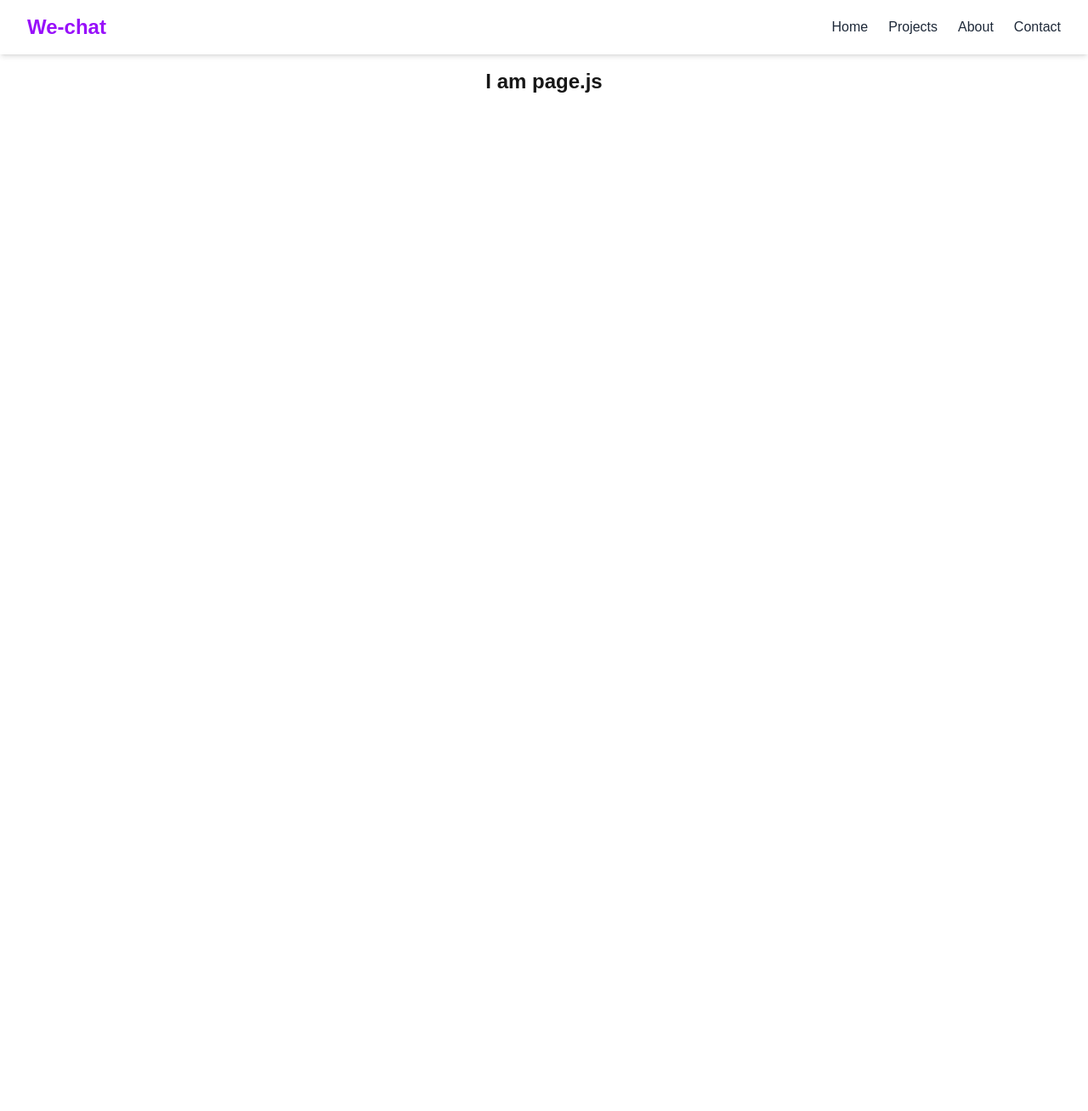
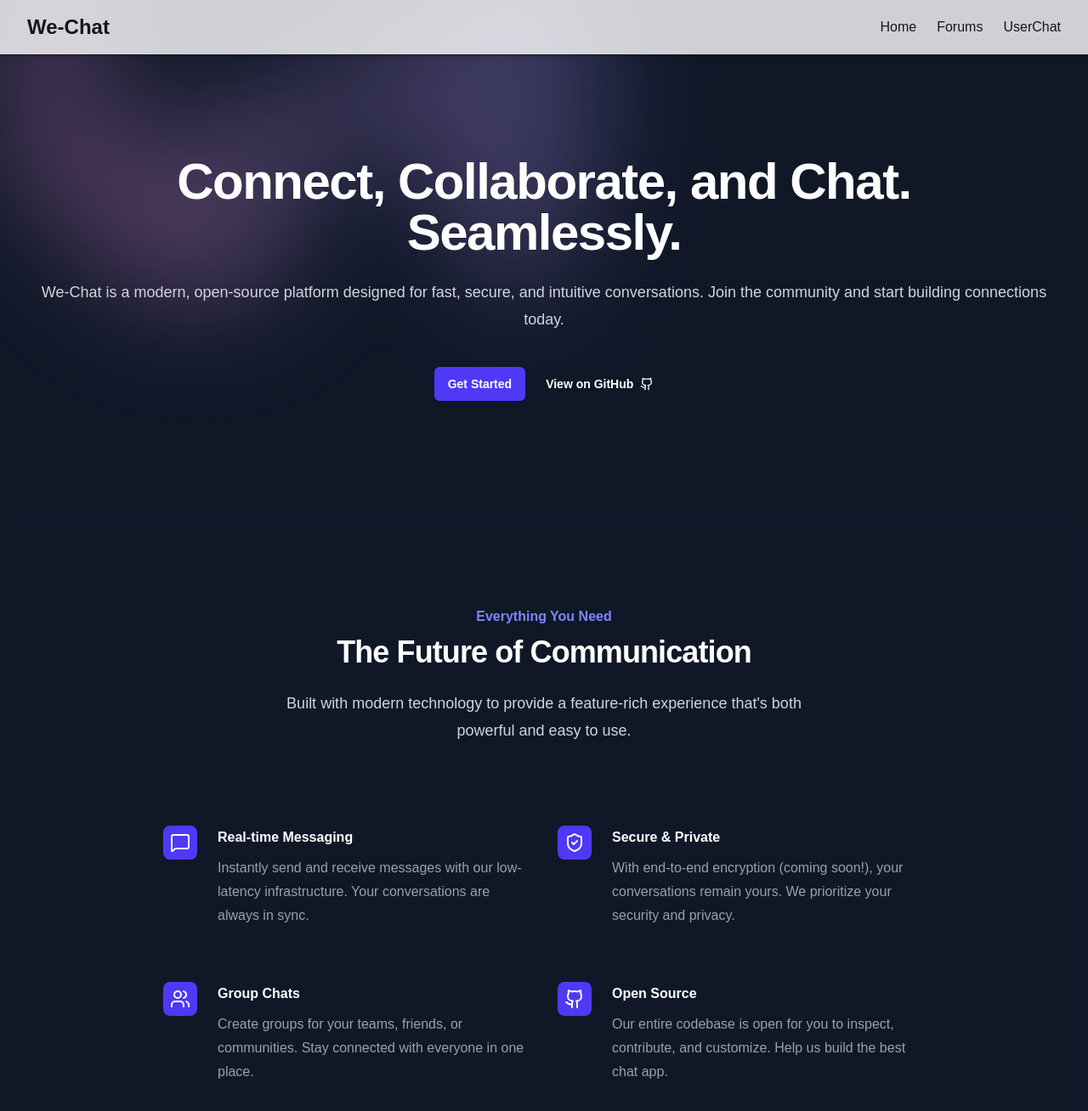
Before and after one commit to naman-0804/Chat-App, a Next.js app: page / in a window 1280 px wide. Shown: the top 1308 px of the page at 85% size. Before the commit the page ends 800 px from the top, so only its background shows below. Built offline with nearby package versions, Linux system fonts and the light colour scheme.

Commit message:
bulding the website and created the landing page

```diff
--- /dev/null
+++ b/app/chat/page.js
@@ -0,0 +1,9 @@
+import React from 'react'
+
+const chat = () => {
+  return (
+    <div>chat</div>
+  )
+}
+
+export default chat
--- /dev/null
+++ b/app/forums/page.js
@@ -0,0 +1,9 @@
+import React from 'react'
+
+const Forums = () => {
+  return (
+    <div>Forums</div>
+  )
+}
+
+export default Forums
--- a/app/page.js
+++ b/app/page.js
@@ -1,12 +1,133 @@
 // app/page.js
+import { MessageSquare, Users, Github, ShieldCheck } from 'lucide-react';
+
 export default function Home() {
   return (
-    <main className="text-center text-2xl font-bold mt-20">
-      I am page.js
-    </main>
+    // Main container with a dark theme and custom gradient background
+    <div className="min-h-screen bg-gray-900 text-white">
+      <main className="isolate">
+        {/* Hero Section */}
+        <div className="relative pt-14">
+          {/* Gradient background overlay */}
+          <div
+            className="absolute inset-x-0 -top-40 -z-10 transform-gpu overflow-hidden blur-3xl sm:-top-80"
+            aria-hidden="true"
+          >
+            <div
+              className="relative left-[calc(50%-11rem)] aspect-[1155/678] w-[36.125rem] -translate-x-1/2 rotate-[30deg] bg-gradient-to-tr from-[#ff80b5] to-[#9089fc] opacity-30 sm:left-[calc(50%-30rem)] sm:w-[72.1875rem]"
+              style={{
+                clipPath:
+                  'polygon(74.1% 44.1%, 100% 61.6%, 97.5% 26.9%, 85.5% 0.1%, 80.7% 2%, 72.5% 32.5%, 60.2% 62.4%, 52.4% 68.1%, 47.5% 58.3%, 45.2% 34.5%, 27.5% 76.7%, 0.1% 64.9%, 17.9% 100%, 27.6% 76.8%, 76.1% 97.7%, 74.1% 44.1%)',
+              }}
+            />
+          </div>
+
+          <div className="py-24 sm:py-32 animate-fade-in">
+            <div className="mx-auto max-w-7xl px-6 lg:px-8 text-center">
+              <h1 className="text-4xl font-bold tracking-tight text-white sm:text-6xl">
+                Connect, Collaborate, and Chat.
+                <span className="block">Seamlessly.</span>
+              </h1>
+              <p className="mt-6 text-lg leading-8 text-gray-300">
+                We-Chat is a modern, open-source platform designed for fast, secure, and intuitive conversations. Join the community and start building connections today.
+              </p>
+              <div className="mt-10 flex items-center justify-center gap-x-6">
+                <a
+                  href="/chat"
+                  className="rounded-md bg-indigo-600 px-4 py-2.5 text-sm font-semibold text-white shadow-sm hover:bg-indigo-500 focus-visible:outline focus-visible:outline-2 focus-visible:outline-offset-2 focus-visible:outline-indigo-600 transition-colors duration-300"
+                >
+                  Get Started
+                </a>
+                <a
+                  href="https://github.com/your-repo" // Link to your GitHub repo
+                  target="_blank"
+                  rel="noopener noreferrer"
+                  className="flex items-center gap-x-2 text-sm font-semibold leading-6 text-white hover:text-gray-300 transition-colors duration-300"
+                >
+                  View on GitHub <Github className="h-4 w-4" />
+                </a>
+              </div>
+            </div>
+          </div>
+        </div>
+
+        {/* Features Section */}
+        <section id="features" className="py-20 sm:py-28 bg-gray-900/50 backdrop-blur-sm">
+          <div className="mx-auto max-w-7xl px-6 lg:px-8">
+            <div className="mx-auto max-w-2xl lg:text-center">
+              <h2 className="text-base font-semibold leading-7 text-indigo-400">Everything You Need</h2>
+              <p className="mt-2 text-3xl font-bold tracking-tight text-white sm:text-4xl">
+                The Future of Communication
+              </p>
+              <p className="mt-6 text-lg leading-8 text-gray-300">
+                Built with modern technology to provide a feature-rich experience that's both powerful and easy to use.
+              </p>
+            </div>
+            <div className="mx-auto mt-16 max-w-2xl sm:mt-20 lg:mt-24 lg:max-w-4xl">
+              <dl className="grid max-w-xl grid-cols-1 gap-x-8 gap-y-10 lg:max-w-none lg:grid-cols-2 lg:gap-y-16">
+
+                {/* Feature 1 */}
+                <div className="relative pl-16">
+                  <dt className="text-base font-semibold leading-7 text-white">
+                    <div className="absolute left-0 top-0 flex h-10 w-10 items-center justify-center rounded-lg bg-indigo-600">
+                      <MessageSquare className="h-6 w-6 text-white" aria-hidden="true" />
+                    </div>
+                    Real-time Messaging
+                  </dt>
+                  <dd className="mt-2 text-base leading-7 text-gray-400">
+                    Instantly send and receive messages with our low-latency infrastructure. Your conversations are always in sync.
+                  </dd>
+                </div>
+
+                {/* Feature 2 */}
+                <div className="relative pl-16">
+                  <dt className="text-base font-semibold leading-7 text-white">
+                    <div className="absolute left-0 top-0 flex h-10 w-10 items-center justify-center rounded-lg bg-indigo-600">
+                      <ShieldCheck className="h-6 w-6 text-white" aria-hidden="true" />
+                    </div>
+                    Secure & Private
+                  </dt>
+                  <dd className="mt-2 text-base leading-7 text-gray-400">
+                    With end-to-end encryption (coming soon!), your conversations remain yours. We prioritize your security and privacy.
+                  </dd>
+                </div>
+
+                {/* Feature 3 */}
+                <div className="relative pl-16">
+                  <dt className="text-base font-semibold leading-7 text-white">
+                    <div className="absolute left-0 top-0 flex h-10 w-10 items-center justify-center rounded-lg bg-indigo-600">
+                      <Users className="h-6 w-6 text-white" aria-hidden="true" />
+                    </div>
+                    Group Chats
+                  </dt>
+                  <dd className="mt-2 text-base leading-7 text-gray-400">
+                    Create groups for your teams, friends, or communities. Stay connected with everyone in one place.
+                  </dd>
+                </div>
+
+                {/* Feature 4 */}
+                <div className="relative pl-16">
+                  <dt className="text-base font-semibold leading-7 text-white">
+                    <div className="absolute left-0 top-0 flex h-10 w-10 items-center justify-center rounded-lg bg-indigo-600">
+                      <Github className="h-6 w-6 text-white" aria-hidden="true" />
+                    </div>
+                    Open Source
+                  </dt>
+                  <dd className="mt-2 text-base leading-7 text-gray-400">
+                    Our entire codebase is open for you to inspect, contribute, and customize. Help us build the best chat app.
+                  </dd>
+                </div>
+              </dl>
+            </div>
+          </div>
+        </section>
+      </main>
+    </div>
   );
 }
+
+// Keep your metadata
 export const metadata = {
-  title: 'We-Chat',
-  description: 'An open sourced chatting application',
-}
+  title: 'We-Chat - Seamless & Open Source Chat',
+  description: 'We-Chat is a modern, open-sourced chatting application designed for fast, secure, and intuitive conversations.',
+};
--- a/components/navbar.js
+++ b/components/navbar.js
@@ -1,71 +1,42 @@
+// components/Navbar.js
+
 'use client';
-import React, { useState } from 'react';
+
 import Link from 'next/link';
-import { Menu, X } from 'lucide-react';
 import { UserButton } from '@clerk/nextjs';
 
 const Navbar = () => {
-  const [isOpen, setIsOpen] = useState(false);
-
-  const toggleMenu = () => setIsOpen(!isOpen);
-
   return (
-    <nav className="bg-white dark:bg-gray-900 shadow-md fixed top-0 w-full z-50">
+    // The main navigation bar container with styling
+    <nav className="bg-background/80 backdrop-blur-sm shadow-md fixed top-0 w-full z-50 border-b">
       <div className="max-w-7xl mx-auto px-4 sm:px-6 lg:px-8">
         <div className="flex items-center justify-between h-16">
-          {/* Logo */}
-          <div className="flex items-center">
-            <span className="text-2xl font-bold text-purple-600">We-chat</span>
+
+          {/* Logo Section */}
+          <div className="flex-shrink-0">
+            <Link href="/" className="text-2xl font-bold text-primary">
+              We-Chat
+            </Link>
           </div>
 
-          {/* Desktop Menu */}
-          <div className="hidden md:flex space-x-6">
-            <Link href="/" className="text-gray-800 dark:text-white hover:text-purple-600">
+          {/* Desktop Menu & User Section */}
+          <div className="flex items-center space-x-6">
+            <Link href="/" className="text-foreground hover:text-primary transition-colors duration-200">
               Home
             </Link>
-            <Link href="/projects" className="text-gray-800 dark:text-white hover:text-purple-600">
-              Projects
+            <Link href="/forums" className="text-foreground hover:text-primary transition-colors duration-200">
+              Forums
             </Link>
-            <Link href="/about" className="text-gray-800 dark:text-white hover:text-purple-600">
-              About
-            </Link>
-            <Link href="/contact" className="text-gray-800 dark:text-white hover:text-purple-600">
-              Contact
+            <Link href="/chat" className="text-foreground hover:text-primary transition-colors duration-200">
+              UserChat
             </Link>
 
-            <UserButton/>
-
+            {/* Clerk User Button for authentication */}
+            <UserButton afterSignOutUrl="/" />
           </div>
 
-          {/* Mobile Menu Toggle */}
-          <div className="md:hidden">
-            <button onClick={toggleMenu} className="text-gray-800 dark:text-white">
-              {isOpen ? <X size={24} /> : <Menu size={24} />}
-            </button>
-          </div>
         </div>
       </div>
-
-      {/* Mobile Menu */}
-      {isOpen && (
-        <div className="md:hidden bg-white dark:bg-gray-900 px-4 pb-4 space-y-2">
-          <Link href="/" className="block text-gray-800 dark:text-white hover:text-purple-600">
-            Home
-          </Link>
-          <Link href="/projects" className="block text-gray-800 dark:text-white hover:text-purple-600">
-            Projects
-          </Link>
-          <Link href="/about" className="block text-gray-800 dark:text-white hover:text-purple-600">
-            About
-          </Link>
-          <Link href="/contact" className="block text-gray-800 dark:text-white hover:text-purple-600">
-            Contact
-          </Link>
-
-          <UserButton/>
-
-        </div>
-      )}
     </nav>
   );
 };
```
Also changed, not shown: tailwind.config.js (added).
